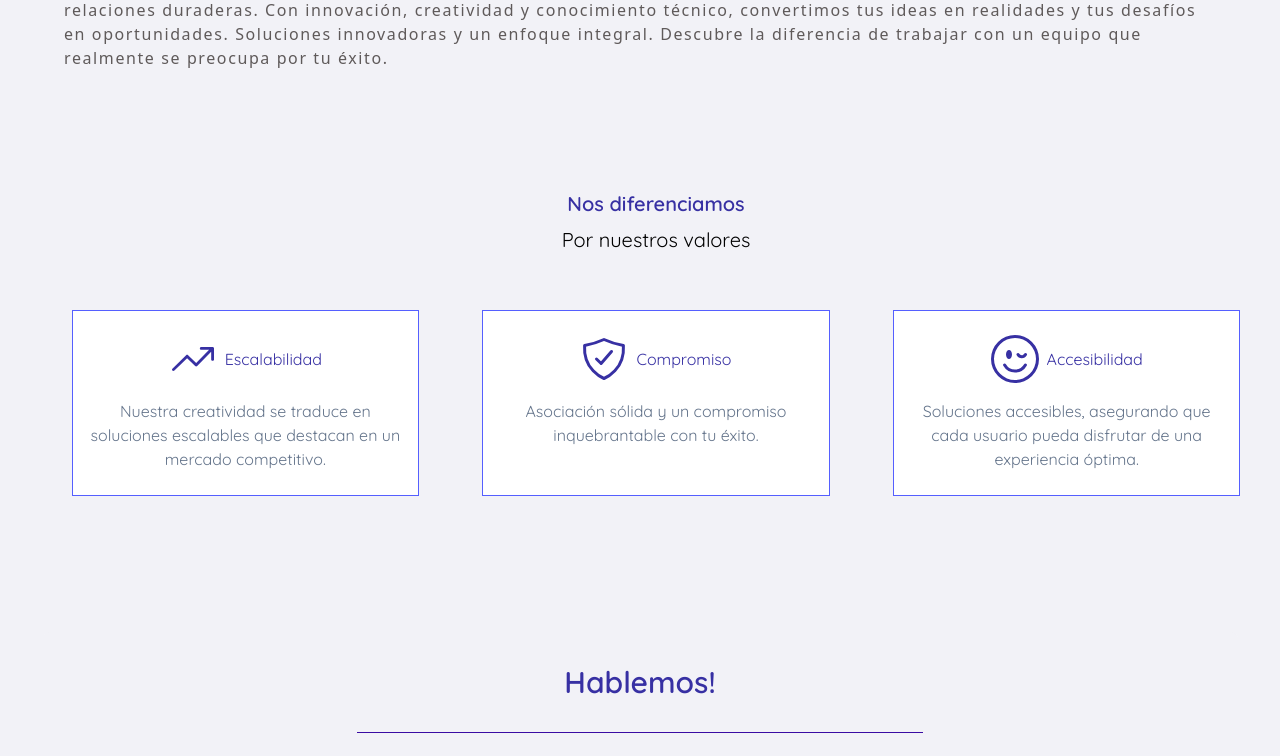
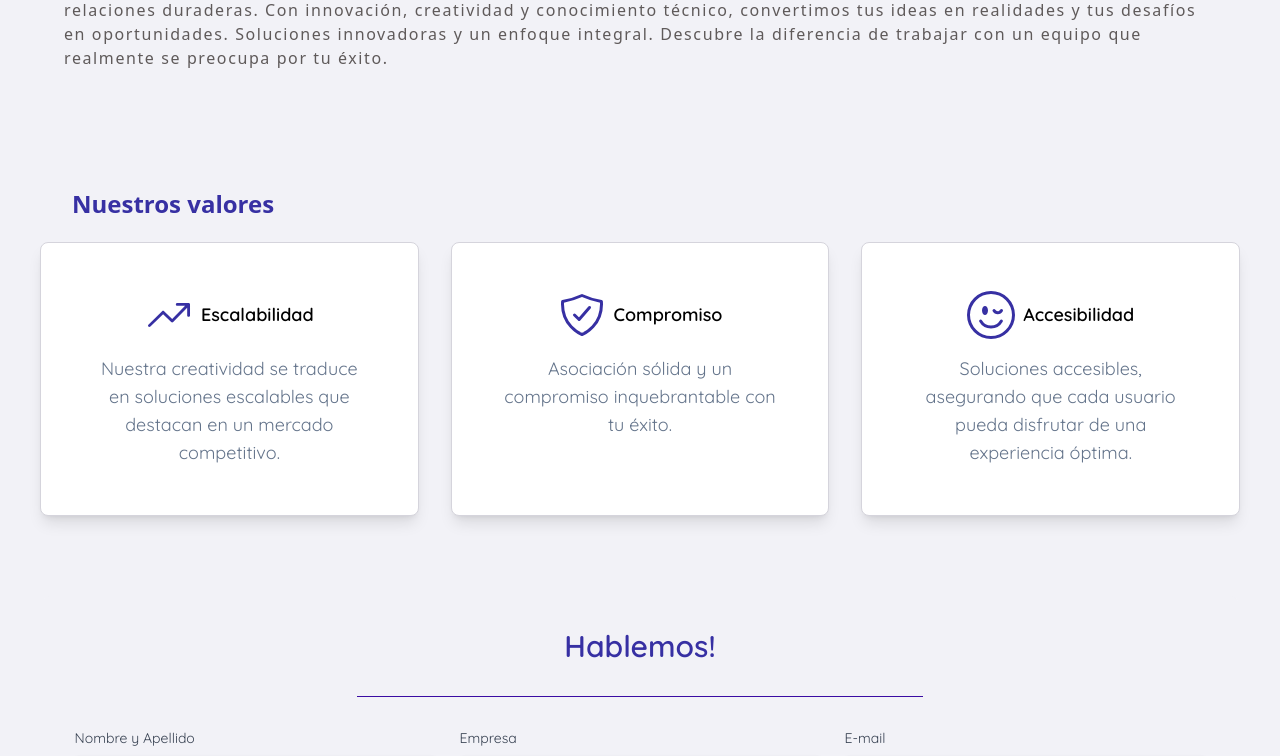
Before and after one commit to Nicodeveloper97/Wallock-react-tailwind, a React (Vite) app: page / in a window 1280 px wide. Shown: the part 1955-2711 px from the top of the page. Built offline with nearby package versions, Linux system fonts and the light colour scheme.

Commit message:
cambio de size de las cards

```diff
--- a/src/components/SectionNosotros.tsx
+++ b/src/components/SectionNosotros.tsx
@@ -59,37 +59,37 @@ export default function SectionNosotros() {
 
 
 
-      <section className="w-full bg-[#F2F2F7] pt-12 pb-20 pl-8">
-  <div className="">
-    <div className="container bg-[#F2F2F7]">
-      <div className="bg-[#F2F2F7]">
-        <h3 className="font-quicksand text-indigo-800 text-center font-semibold text-xl py-2">
-          Nos diferenciamos
-        </h3>
-        <h2 className="font-quicksand text-center text-xl mb-8">
-          Por nuestros valores
-        </h2>
+<section className="bg-[#F2F2F7] pt-12 pb-8 mb-0 flex flex-col items-center">
+  <div className="container mx-auto max-w-[1440px] px-6">
+    <div className="w-full sm:pl-0">
+      <h2 className="font-quicksand-600 text-indigo-800 sm:px-12 text-left font-semibold text-lg sm:text-xl py-2 md:text-[24px] lg:text-[24px]">Nuestros valores</h2>
     </div>
 
-      <div className="flex items-start justify-center">
-        <div className="grid grid-cols-1 sm:grid-cols-2 md:grid-cols-3 gap-8 place-items-center p-6">
+    <div className="flex justify-center items-start">
+      <div className="grid grid-cols-1 sm:grid-cols-2 md:grid-cols-2 lg:grid-cols-3 gap-8 p-4 w-full">
         {skillData.map((service) => (
           <div
             key={service.name}
-              className="card bg-[#FFFFFF] font-quicksand text-center group space-y-2 sm:space-y-4 p-4 sm:py-6 w-11/12 h-full border border-[#555FFF]"
+            className="bg-white font-quicksand text-center w-full h-auto p-6 md:p-8 lg:p-10 xl:p-12 rounded-lg shadow-lg border border-solid border-[#D5D4DC] opacity-100 hover:shadow-xl"
           >
-              <div className="flex items-center justify-center space-x-2 text-indigo-800">
-                <div>{service.icon}</div>
-                <h1 className="text-black-800">{service.name}</h1>
+            <div className="flex items-center justify-center mb-4 text-indigo-800">
+              <div className="text-2xl mr-2">{service.icon}</div>
+              <h1 className="text-lg font-semibold text-black">{service.name}</h1>
             </div>
-              <p className="text-slate-500">{service.description}</p>
+            <p className="text-slate-500 text-base xl:text-lg">{service.description}</p>
           </div>
         ))}
       </div>
     </div>
   </div>
-  </div>
 </section>
+
+
+
+
+
+
+
 
     </>
   );
```
Lines whose indentation alone changed are shown as unchanged.
